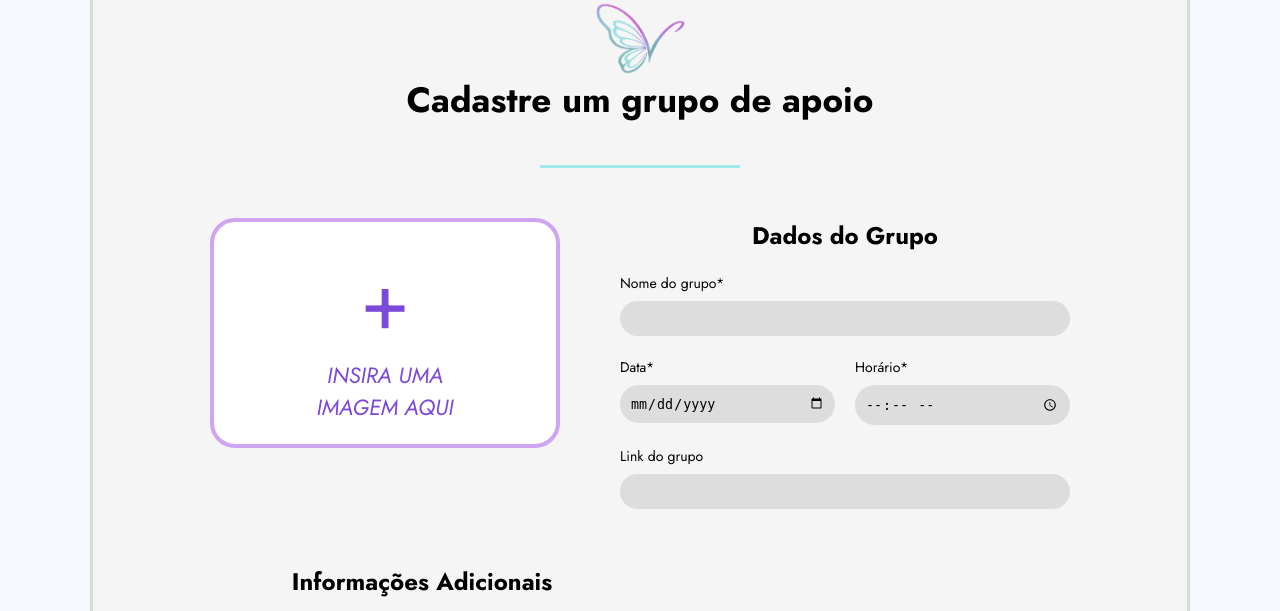
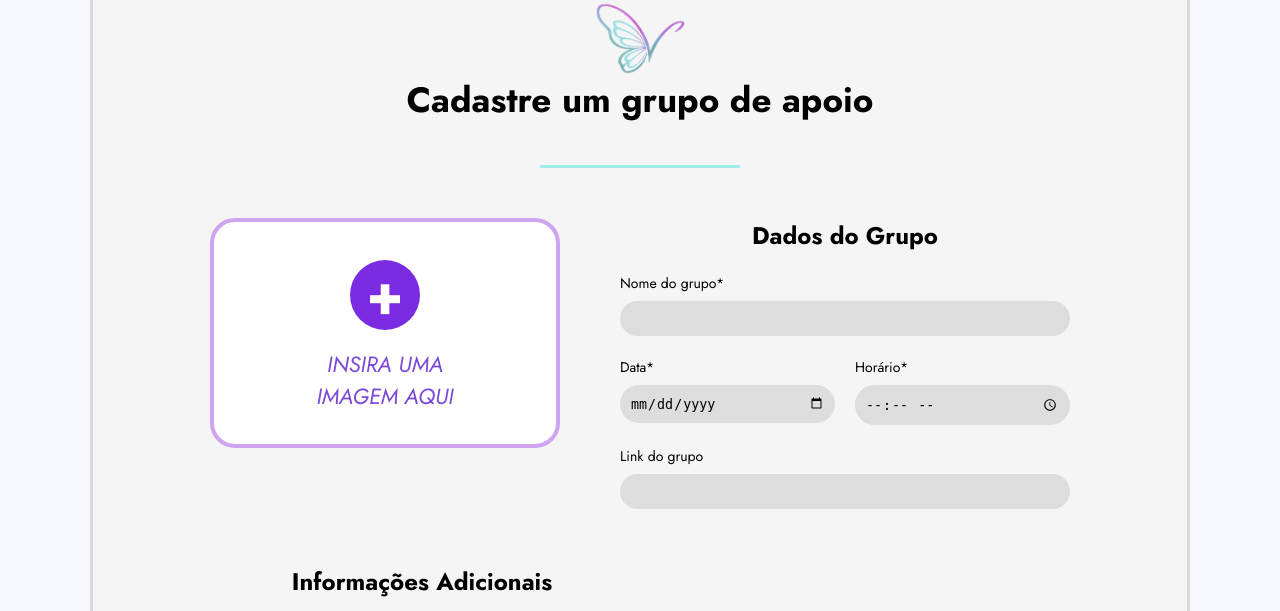
Before and after one commit to mayarasantanna2/vitalize, a PHP site: page /cadastrar_grupo.php in a window 1280 px wide. Shown: the part 260-871 px from the top of the page. Run offline with PHP 8.4, Linux system fonts and the light colour scheme.

Commit message:
imgbanco

```diff
--- a/cadastrar_grupo.php
+++ b/cadastrar_grupo.php
@@ -16,6 +16,7 @@ session_start();
     <link rel="icon" type="image/png" href="img/logov.png">
 
     <link rel="stylesheet" href="css/style.css">
+    <script src="css/style.css"></script>
 </head>
 
 <body>
@@ -36,7 +37,7 @@ session_start();
             </ul>
 
             <a href="login.php" class="btnav">Entrar</a>
-             <button class="menu-toggle">
+            <button class="menu-toggle">
                 <i class="fas fa-bars"></i>
             </button>
         </div>
@@ -66,14 +67,26 @@ session_start();
             <?php unset($_SESSION['erro_grupo']); ?>
         <?php endif; ?>
 
-        <form action="processos/cadastrargrupo.php" method="post" class="login-form">
+        <form action="processos/cadastrargrupo.php"
+            method="post" class="login-form"
+            enctype="multipart/form-data">
             <div class="container-grupo">
 
                 <div class="upload-cx">
-                    <span>+</span>
-                    <p>INSIRA UMA<br>IMAGEM AQUI</p>
+
+                    <input
+                        type="file"
+                        id="imagem"
+                        name="imagem"
+                        accept="image/png, image/jpeg, image/webp"
+                        hidden>
+                    <label for="imagem" class="btn-upload">+</label>
+
+                    <img id="preview" style="display:none;">
+
+                    <p id="texto">INSIRA UMA<br>IMAGEM AQUI</p>
+
                 </div>
-
                 <div class="dados-grupo">
 
                     <h2>Dados do Grupo</h2>
--- a/css/style.css
+++ b/css/style.css
@@ -2908,3 +2908,42 @@ _ .categoria-refeicao {
     overflow-y: auto;
     border-radius: 20px;
 }
+.upload-cx{
+    display:flex;
+    flex-direction:column;
+    justify-content:center;
+    align-items:center;
+}
+
+.btn-upload{
+    width:70px !important;
+    height:70px !important;
+    display:flex !important;
+    justify-content:center !important;
+    align-items:center !important;
+
+    background:#7B2CE2 !important;
+    color:#fff !important;
+
+    border-radius:50% !important;
+    font-size:55px !important;
+    font-weight:bold !important;
+    cursor:pointer !important;
+
+    line-height:1 !important;
+}
+
+.btn-upload:hover{
+    transform: scale(1.1);
+}
+
+.upload-cx p{
+    margin-top: 15px;
+    text-align: center;
+}
+#preview{
+    width:100%;
+    height:100%;
+    object-fit:cover;
+    border-radius:15px;
+}
```
Also changed, not shown: css/style.js (added, +17 -0 lines).
